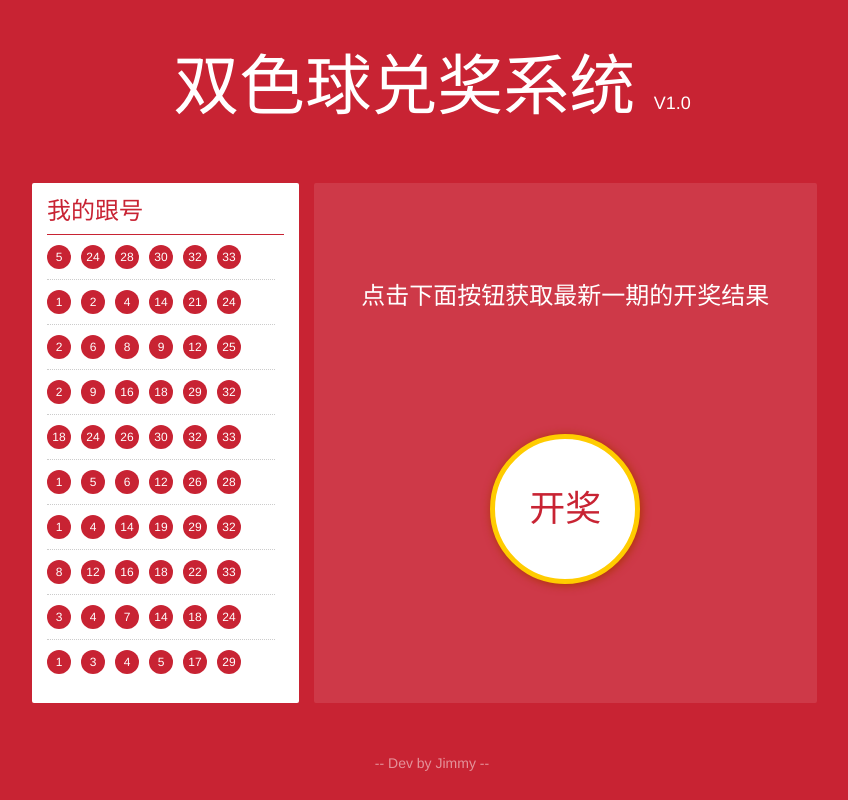
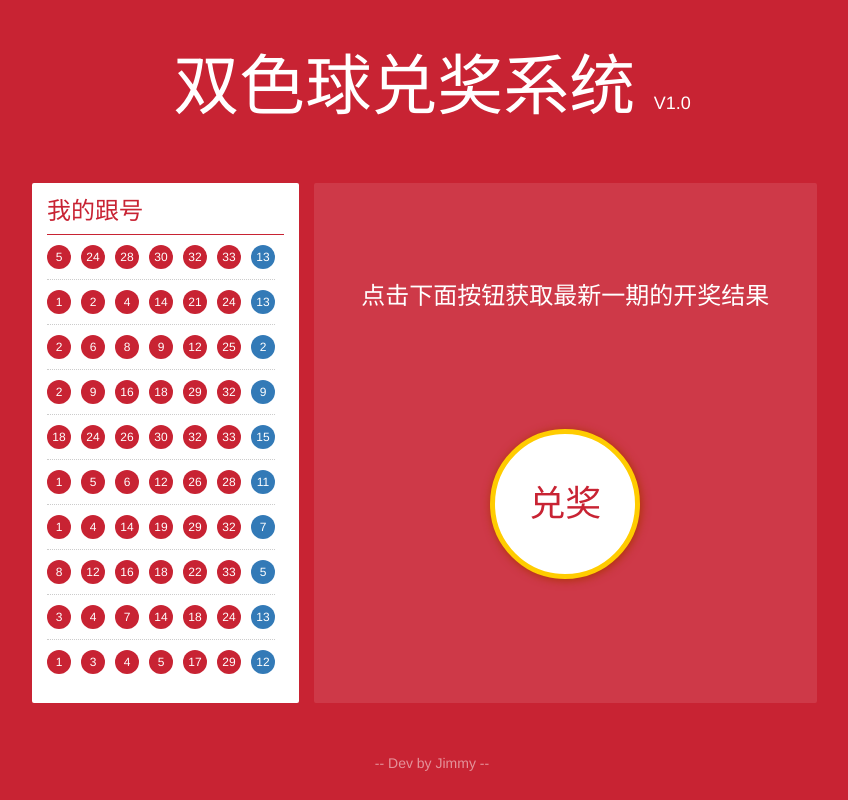
Before and after one commit to gz-freedom/lottery, an Angular app: page / in a window 1280 px wide. Shown: the whole page, without its empty margins (208-1056 px from the left). Built offline with nearby package versions, Linux system fonts and the light colour scheme.

Commit message:
UI changed and bug fixed

```diff
--- a/src/app/app.component.html
+++ b/src/app/app.component.html
@@ -15,6 +15,7 @@
       <div class="result-placeholder">
         <div class="draw-note" *ngIf="!latestLotteryNumbers">
           <h3 class="text-center">点击下面按钮获取最新一期的开奖结果</h3>
+          <button class="btn-draw" (click)="getLatestLotteryNumbers()">兑奖</button>
         </div>
         <div class="draw-result" *ngIf="latestLotteryNumbers">
           <h2 class="result-title">最新一期开奖结果如下：</h2>
@@ -23,9 +24,9 @@
             <li>开奖时间：{{ latestLotteryNumbers.opentime }}</li>
             <li>开奖号码：{{ latestLotteryNumbers.opencode }}</li>
           </ul>
+          <button class="btn btn-warning btn-lg" (click)="getLatestLotteryNumbers()">重新兑奖</button>
         </div>
       </div>
-      <button class="btn-draw" (click)="getLatestLotteryNumbers()">开奖</button>
     </div>
   </div>
   <div class="page-footer">
--- a/src/app/app.component.scss
+++ b/src/app/app.component.scss
@@ -45,7 +45,7 @@
     height: 150px;
     width: 150px;
     line-height: 1.2;
-    margin: 30px auto 0;
+    margin: 120px auto 0;
     padding: 20px;
     display: block;
     font-size: 36px;
@@ -55,6 +55,9 @@
     outline: none;
     color: #c82333;
     box-shadow: #a30 1px 1px 10px;
+}
+.btn-redraw {
+
 }
 .draw-note {
     color: #fff;
--- a/src/app/lucky-numbers/lucky-numbers.component.html
+++ b/src/app/lucky-numbers/lucky-numbers.component.html
@@ -4,7 +4,7 @@
         <span class="red-ball" *ngFor="let redBall of balls.redBalls" [ngClass]="{ 'unmatched-ball': isMatchedRedBall(redBall) }">{{ redBall }}</span>
     </div>
     <div class="blue-zone">
-        <span class="ball" [ngClass]="{ 'unmatched-ball': (matchedBlue !== '0' && matchedBlue !== balls.blueBall) }">{{ balls.blueBall }}</span>
+        <span class="ball" [ngClass]="{ 'unmatched-ball': (matchedBlue !== 0 && matchedBlue !== balls.blueBall) }">{{ balls.blueBall }}</span>
     </div>
   </li>
 </ul>
```
